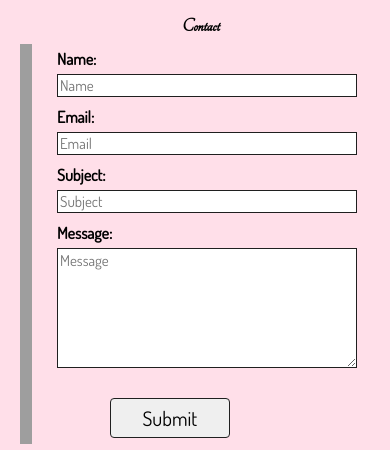
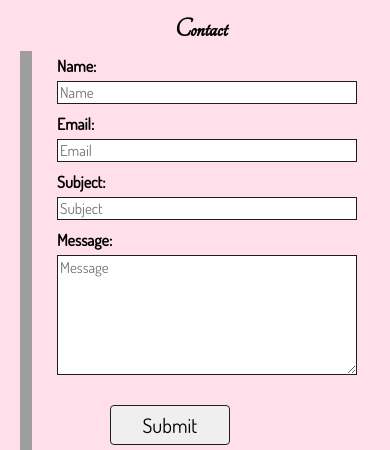
Before and after one commit to habukrat/makeupbyhadar, a PHP site: page /contact.html in a window 390 px wide. Shown: the part 206-656 px from the top of the page. Run offline with PHP 8.4, Linux system fonts and the light colour scheme; some libraries are stand-ins or nearby versions; grey boxes are pictures that could not be loaded.

```diff
--- a/main.css
+++ b/main.css
@@ -40,7 +40,7 @@ li > a:hover{
 h1 {
 	text-align: center;
 	font-family: 'Tangerine', serif;
-	font-size: 5vw;
+	font-size: 7vw;
 	margin: auto;
 }
 
```
